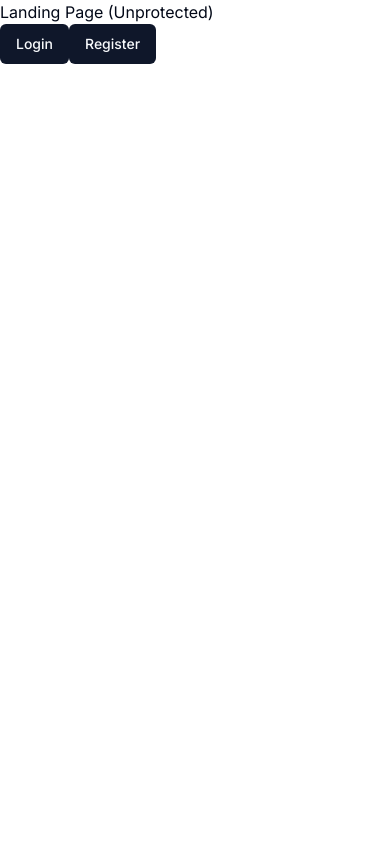
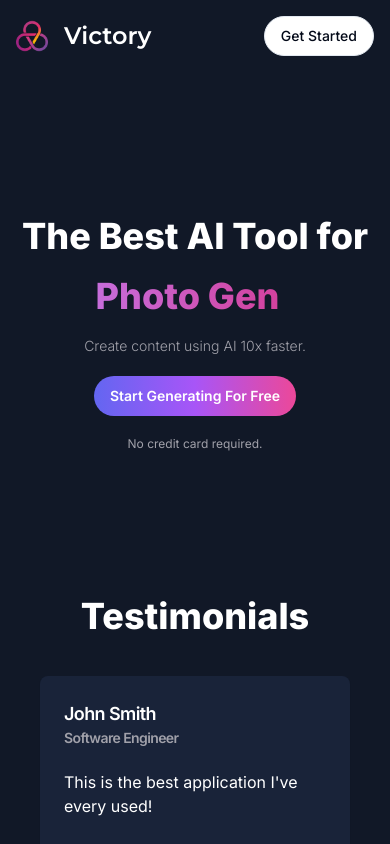
Before and after one commit to skd09/ai-web-app, a Next.js app: page / in a window 390 px wide. Built offline with nearby package versions, Linux system fonts and the light colour scheme; no server answers.

Commit message:
feta: landing screen

```diff
--- /dev/null
+++ b/app/(landing)/layout.tsx
@@ -0,0 +1,15 @@
+const LandingLayout = ({
+  children
+}: {
+  children: React.ReactNode;
+}) => {
+  return (
+    <main className="h-full bg-[#111827] overflow-auto">
+      <div className="mx-auto max-w-screen-xl h-full w-full">
+        {children}
+      </div>
+    </main>
+   );
+}
+
+export default LandingLayout;
--- a/app/(landing)/page.tsx
+++ b/app/(landing)/page.tsx
@@ -1,18 +1,16 @@
+
+import LandingContent from "@/components/landing-content"
+import LandingHero from "@/components/landing-hero"
+import LandingNavbar from "@/components/landing-navbar"
 import { Button } from "@/components/ui/button"
 import Link from "next/link"
 
 const LandingPage = () => {
     return(
-        <div>
-            Landing Page (Unprotected)
-            <div>
-                <Link href="/sign-in">
-                    <Button>Login</Button>
-                </Link>
-                <Link href="/sign-up">
-                    <Button>Register</Button>
-                </Link>
-            </div>
+        <div className="h-full bg-[#111827] overflow-auto">
+           <LandingNavbar/>
+           <LandingHero/>
+           <LandingContent/>
         </div>
     )
 }
--- a/app/layout.tsx
+++ b/app/layout.tsx
@@ -4,6 +4,7 @@
 import "./globals.css";
 import { ModalProvider } from "@/components/modal-provider";
 import { ToasterProvider } from "@/components/toaster-provider";
+import { CrispProvider } from "@/components/crisp-provider";
 
 const inter = Inter({ subsets: ["latin"] });
 
@@ -20,6 +21,7 @@
   return (
     <ClerkProvider>
       <html lang="en">
+        <CrispProvider/>
         <body className={inter.className}>
           {children}
           <ToasterProvider/>
--- /dev/null
+++ b/components/crisp-chat.tsx
@@ -0,0 +1,12 @@
+"use client"
+
+import { useEffect } from "react"
+import { Crisp } from "crisp-sdk-web"
+
+export const CrispChat = () => {
+    useEffect(() => {
+        Crisp.configure("cb148785-401d-4e57-abba-f1912fd33215")
+    }, [])
+
+    return null
+}
--- /dev/null
+++ b/components/crisp-provider.tsx
@@ -0,0 +1,7 @@
+"use client"
+
+import { CrispChat } from "./crisp-chat"
+
+export const CrispProvider = () => {
+    return <CrispChat/>
+}
--- /dev/null
+++ b/components/landing-content.tsx
@@ -0,0 +1,62 @@
+"use client"
+
+import { Card, CardContent, CardHeader, CardTitle } from "./ui/card"
+
+const testimonials = [
+    {
+        name: "John Smith",
+        avatar: "JS",
+        title: "Software Engineer",
+        description: "This is the best application I've every used!"
+    },
+    {
+        name: "Maya Brook",
+        avatar: "MB",
+        title: "Project Manager",
+        description: "This is the best application I've every used!"
+    },
+    {
+        name: "Anthony Crumb",
+        avatar: "AC",
+        title: "Software Developer",
+        description: "This is the best application I've every used!"
+    },
+    {
+        name: "Vijaya Div",
+        avatar: "VD",
+        title: "Mobile App Developer",
+        description: "This is the best application I've every used!"
+    }
+]
+
+const LandingContent = () => {
+    return(
+        <div className="px-10 pb-20">
+            <h2 className="text-center text-4xl text-white font-extrabold mb-10">
+                Testimonials
+            </h2>
+            <div className="grid grid-cols-1 sm:grid-cols-2 md:grid-cols-3 lg:grid-cols-4 gap-4">
+                { testimonials.map((testimonial) => (
+                    <Card key={testimonial.description} className="bg-[#192339] border-none text-white">
+                        <CardHeader>
+                            <CardTitle className="flex items-center gap-x-2">
+                                <div>
+                                    <p className="text-lg">
+                                        {testimonial.name}
+                                    </p>
+                                    <p className="text-zinc-400 text-sm">
+                                        {testimonial.title}
+                                    </p>
+                                </div>
+                            </CardTitle>
+                                <CardContent className="pt-4 px-0">
+                                    {testimonial.description}
+                                </CardContent>
+                        </CardHeader>
+                    </Card>
+                ))}
+            </div>
+        </div>
+    )
+}
+export default LandingContent
--- /dev/null
+++ b/components/landing-hero.tsx
@@ -0,0 +1,46 @@
+"use client"
+import { useAuth } from "@clerk/nextjs"
+import TypewriterComponent from "typewriter-effect"
+import { Button } from "./ui/button"
+import Link from "next/link"
+
+const LandingHero = () => {
+    const { isSignedIn } = useAuth()
+    return(
+        <div className="text-white font-bold py-36 text-center space-y-5">
+            <div className="text-4xl sm:text-5xl md:text-6xl lg:text-7xl space-y-5 font-extrabold">
+                <h1>The Best AI Tool for</h1>
+                <div  className="text-transparent bg-clip-text bg-gradient-to-r from-purple-400 to-pink-600">
+                <TypewriterComponent
+                    options={{
+                    strings: [
+                        "Chatbot.",
+                        "Photo Generation.",
+                        "Music Generation.",
+                        "Code Generation.",
+                        "Video Generation."
+                    ],
+                    autoStart: true,
+                    loop: true,
+                    }}
+                />
+                </div>
+            </div>
+            <div className="text-sm md:text-xl font-light text-zinc-400">
+                Create content using AI 10x faster.
+            </div>
+            <div>
+                <Link href={ isSignedIn ? "/dashboard" : "/sign-up"}>
+                    <Button variant="premium" className="md:text-lg md:p-6 rounded-full font-semibold">
+                        Start Generating For Free
+                    </Button>
+                </Link>
+            </div>
+            <div className="text-zinc-400 text-xs md:text-sm font-normal">
+                    No credit card required.
+            </div>
+        </div>
+    )
+}
+
+export default LandingHero
--- /dev/null
+++ b/components/landing-navbar.tsx
@@ -0,0 +1,38 @@
+"use client";
+
+import { Montserrat } from "next/font/google"
+import Image from "next/image"
+import Link from "next/link"
+import { useAuth } from "@clerk/nextjs"
+import { cn } from "@/lib/utils"
+import { Button } from "./ui/button"
+
+const font = Montserrat({
+    weight: "600",
+    subsets: ["latin"]
+})
+
+const LandingNavbar = () => {
+    const { isSignedIn } = useAuth()
+    return(
+        <nav className="p-4 bg-transparent flex items-center justify-between">
+            <Link href="/" className="flex items-center">
+                <div className="h-8 w-8 relative mr-4">
+                    <Image src="/logo.png" alt="Logo" fill/>
+                </div>
+                <h1 className={cn("text-2xl font-bold text-white", font.className)}>
+                    Victory
+                </h1>
+            </Link>
+            <div className="flex items-center gap-x-2">
+                <Link href={ isSignedIn ? "/dashboard" : "/sign-up"}>
+                    <Button variant="outline" className="rounded-full">
+                        Get Started
+                    </Button>
+                </Link>
+            </div>
+        </nav>
+    )
+}
+
+export default LandingNavbar
--- a/package.json
+++ b/package.json
@@ -6,7 +6,8 @@
     "dev": "next dev",
     "build": "next build",
     "start": "next start",
-    "lint": "next lint"
+    "lint": "next lint",
+    "postinstall": "prisma generate"
   },
   "dependencies": {
     "@clerk/nextjs": "^4.29.4",
@@ -20,6 +21,7 @@
     "axios": "^1.6.5",
     "class-variance-authority": "^0.7.0",
     "clsx": "^2.1.0",
+    "crisp-sdk-web": "^1.0.21",
     "lucide-react": "^0.312.0",
     "next": "14.1.0",
     "openai": "^4.24.7",
@@ -32,6 +34,7 @@
     "stripe": "^14.13.0",
     "tailwind-merge": "^2.2.0",
     "tailwindcss-animate": "^1.0.7",
+    "typewriter-effect": "^2.21.0",
     "zod": "^3.22.4",
     "zustand": "^4.5.0"
   },
```
Also changed, not shown: 1 other file (tests, documents, lock files or other folders).
